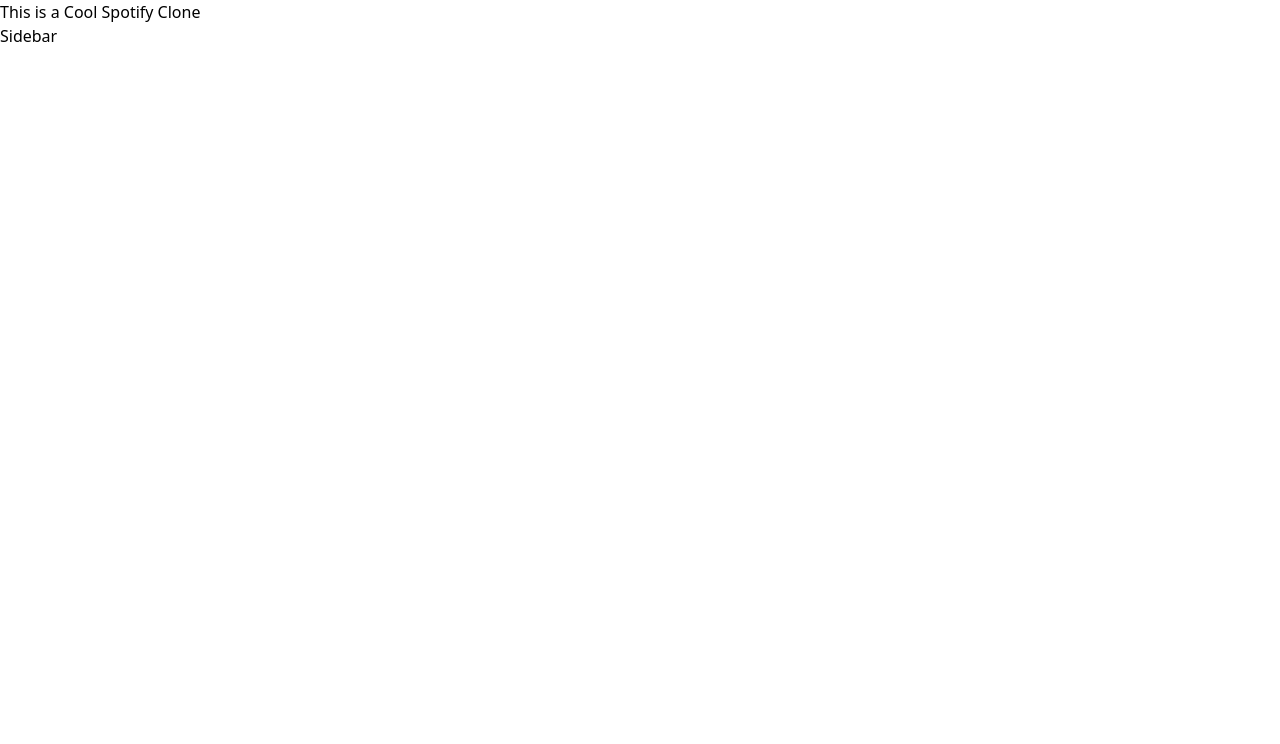
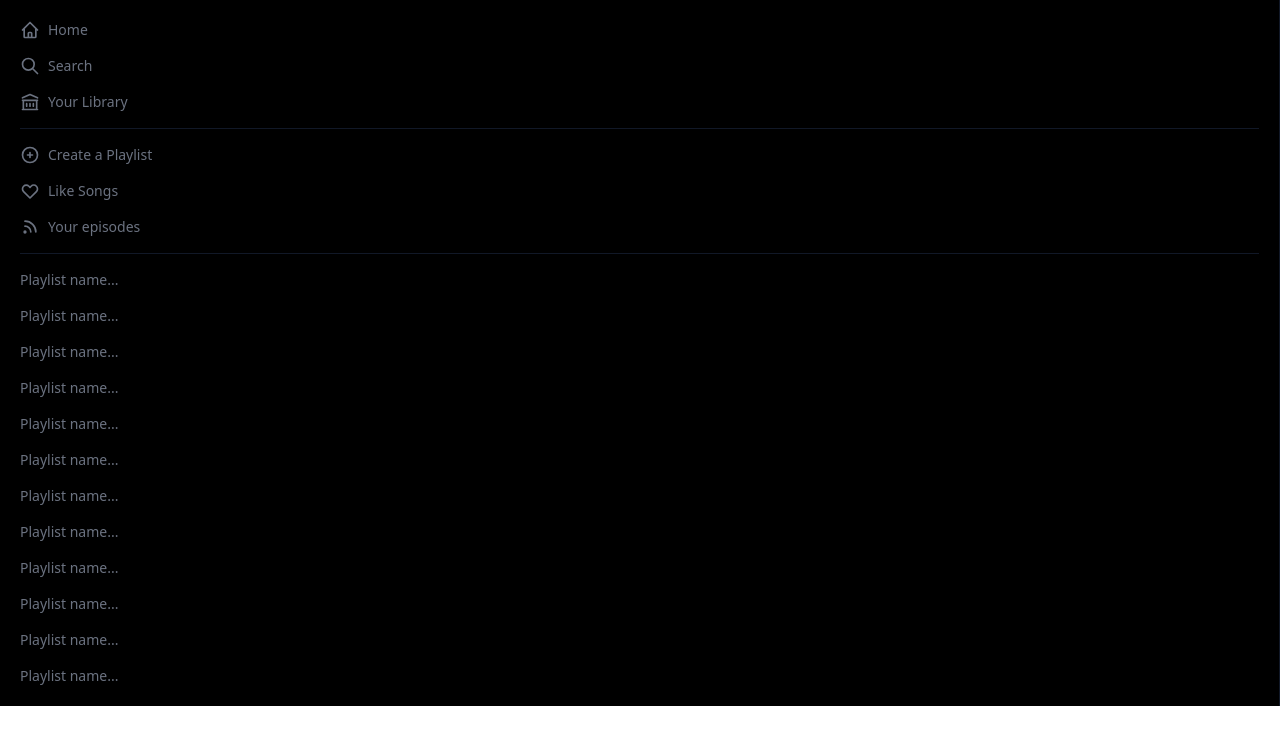
Before and after one commit to codigo-natural/Cool-Clon-Spotify, a Next.js app: page / in a window 1280 px wide. Shown: the top 744 px of the page. Built offline with nearby package versions, Linux system fonts and the light colour scheme.

Commit message:
Sidebar Section for the app

```diff
--- a/components/Sidebar.js
+++ b/components/Sidebar.js
@@ -1,7 +1,80 @@
-import React from 'react'
+import {
+  HomeIcon,
+  SearchIcon,
+  LibraryIcon,
+  PlusCircleIcon,
+  RssIcon,
+  HeartIcon,
+} from "@heroicons/react/outline";
 
 export const Sidebar = () => {
   return (
-    <div>Sidebar</div>
-  )
-}
+    <div className="text-gray-500 p-5 text-sm border-r border-gray-900">
+      <div className="space-y-4">
+        <button className="flex items-center space-x-2 hover:text-white">
+          <HomeIcon className="h-5 w-5" />
+          <p>Home</p>
+        </button>
+        <button className="flex items-center space-x-2 hover:text-white">
+          <SearchIcon className="h-5 w-5" />
+          <p>Search</p>
+        </button>
+        <button className="flex items-center space-x-2 hover:text-white">
+          <LibraryIcon className="h-5 w-5" />
+          <p>Your Library</p>
+        </button>
+        <hr className="border-t-[0.1px] border-gray-900" />
+        <button className="flex items-center space-x-2 hover:text-white">
+          <PlusCircleIcon className="h-5 w-5" />
+          <p>Create a Playlist</p>
+        </button>
+        <button className="flex items-center space-x-2 hover:text-white">
+          <HeartIcon className="h-5 w-5" />
+          <p>Like Songs</p>
+        </button>
+        <button className="flex items-center space-x-2 hover:text-white">
+          <RssIcon className="h-5 w-5" />
+          <p>Your episodes</p>
+        </button>
+        <hr className="border-t-[0.1px] border-gray-900" />
+        {/* Playlist */}
+        <p className="cursor-pointer hover:text-white">
+          Playlist name...
+        </p>
+        <p className="cursor-pointer hover:text-white">
+          Playlist name...
+        </p>
+        <p className="cursor-pointer hover:text-white">
+          Playlist name...
+        </p>
+        <p className="cursor-pointer hover:text-white">
+          Playlist name...
+        </p>
+        <p className="cursor-pointer hover:text-white">
+          Playlist name...
+        </p>
+        <p className="cursor-pointer hover:text-white">
+          Playlist name...
+        </p>
+        <p className="cursor-pointer hover:text-white">
+          Playlist name...
+        </p>
+        <p className="cursor-pointer hover:text-white">
+          Playlist name...
+        </p>
+        <p className="cursor-pointer hover:text-white">
+          Playlist name...
+        </p>
+        <p className="cursor-pointer hover:text-white">
+          Playlist name...
+        </p>
+        <p className="cursor-pointer hover:text-white">
+          Playlist name...
+        </p>
+        <p className="cursor-pointer hover:text-white">
+          Playlist name...
+        </p>
+      </div>
+    </div>
+  );
+};
--- a/package.json
+++ b/package.json
@@ -9,6 +9,7 @@
     "lint": "next lint"
   },
   "dependencies": {
+    "@heroicons/react": "^1.0.6",
     "next": "13.4.5",
     "react": "18.2.0",
     "react-dom": "18.2.0"
--- a/pages/index.js
+++ b/pages/index.js
@@ -2,9 +2,7 @@
 
 export default function Home() {
   return (
-    <div className="">
-      <h1>This is a Cool Spotify Clone</h1>
-
+    <div className="bg-black h-scren overflow-hidden">
       <main>
         <Sidebar />
         {/* Center  */}
@@ -12,5 +10,5 @@
 
       <div>{/* Player */}</div>
     </div>
-  )
+  );
 }
```
Also changed, not shown: 1 other file (tests, documents, lock files or other folders).
